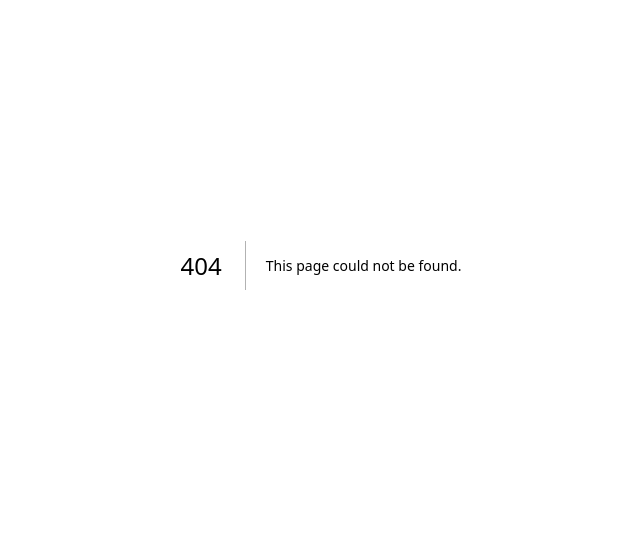
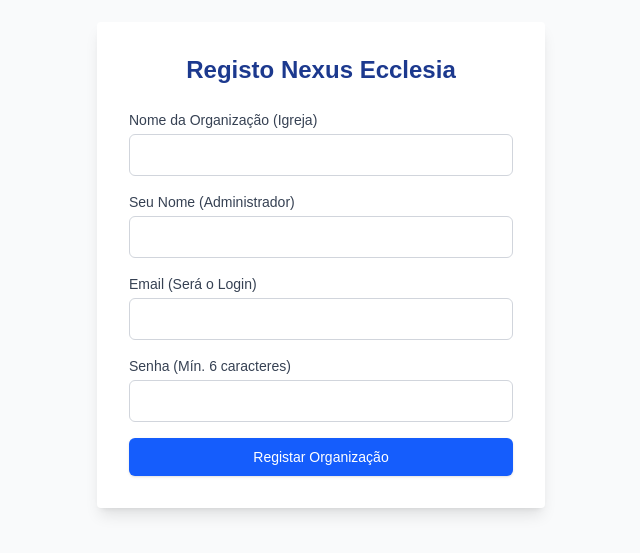
Before and after one commit to grupoexnihilo/nexus-ecclesia, a Next.js app: page /register in a window 1280 px wide. Before the commit this address had no page. Shown: the part 135-688 px from the top of the page, without its empty margins (319-959 px from the left). Built offline with nearby package versions, Linux system fonts and the light colour scheme.

Commit message:
fix: adding missing registration page and component files

```diff
--- /dev/null
+++ b/src/app/register/page.tsx
@@ -0,0 +1,16 @@
+// src/app/register/page.tsx
+
+import RegistrationForm from '@/components/RegistrationForm';
+
+export const metadata = {
+  title: 'Registo - Nexus Ecclesia',
+  description: 'Registe a sua organização e comece a usar a plataforma de gestão.',
+};
+
+export default function RegisterPage() {
+  return (
+    <main>
+      <RegistrationForm />
+    </main>
+  );
+}
--- /dev/null
+++ b/src/components/RegistrationForm.tsx
@@ -0,0 +1,143 @@
+// src/components/RegistrationForm.tsx
+
+'use client';
+
+import React, { useState } from 'react';
+
+// O nosso endpoint que o Vercel está a fazer o deploy
+const API_ENDPOINT = '/api/register';
+
+interface FormState {
+  organizationName: string;
+  userName: string;
+  userEmail: string;
+  userPassword: string;
+}
+
+export default function RegistrationForm() {
+  const [form, setForm] = useState<FormState>({
+    organizationName: '',
+    userName: '',
+    userEmail: '',
+    userPassword: '',
+  });
+  const [loading, setLoading] = useState(false);
+  const [message, setMessage] = useState('');
+  const [isSuccess, setIsSuccess] = useState(false);
+
+  const handleChange = (e: React.ChangeEvent<HTMLInputElement>) => {
+    setForm({ ...form, [e.target.name]: e.target.value });
+  };
+
+  const handleSubmit = async (e: React.FormEvent) => {
+    e.preventDefault();
+    setMessage('');
+    setIsSuccess(false);
+    setLoading(true);
+
+    try {
+      const response = await fetch(API_ENDPOINT, {
+        method: 'POST',
+        headers: {
+          'Content-Type': 'application/json',
+        },
+        body: JSON.stringify(form),
+      });
+
+      const result = await response.json();
+
+      if (!response.ok || result.status === 'error') {
+        const errorMsg = result.message || 'Falha no registo devido a um erro desconhecido.';
+        throw new Error(errorMsg);
+      }
+
+      setIsSuccess(true);
+      setMessage('✅ Registo concluído! Bem-vindo ao Nexus Ecclesia.');
+
+    } catch (error: any) {
+      setIsSuccess(false);
+      setMessage(`❌ Erro: ${error.message || 'Não foi possível ligar ao servidor.'}`);
+    } finally {
+      setLoading(false);
+    }
+  };
+
+  return (
+    <div className="flex flex-col items-center justify-center min-h-screen bg-gray-50">
+      <div className="w-full max-w-md p-8 space-y-6 bg-white rounded shadow-lg">
+        <h2 className="text-2xl font-bold text-center text-blue-900">
+          Registo Nexus Ecclesia
+        </h2>
+
+        {message && (
+          <div className={`p-3 rounded text-sm ${isSuccess ? 'bg-green-100 text-green-800' : 'bg-red-100 text-red-800'}`}>
+            {message}
+          </div>
+        )}
+
+        <form onSubmit={handleSubmit} className="space-y-4">
+
+          <div>
+            <label className="block text-sm font-medium text-gray-700">Nome da Organização (Igreja)</label>
+            <input
+              type="text"
+              name="organizationName"
+              value={form.organizationName}
+              onChange={handleChange}
+              required
+              disabled={loading}
+              className="mt-1 w-full p-2 border border-gray-300 rounded-md"
+            />
+          </div>
+
+          <div>
+            <label className="block text-sm font-medium text-gray-700">Seu Nome (Administrador)</label>
+            <input
+              type="text"
+              name="userName"
+              value={form.userName}
+              onChange={handleChange}
+              required
+              disabled={loading}
+              className="mt-1 w-full p-2 border border-gray-300 rounded-md"
+            />
+          </div>
+
+          <div>
+            <label className="block text-sm font-medium text-gray-700">Email (Será o Login)</label>
+            <input
+              type="email"
+              name="userEmail"
+              value={form.userEmail}
+              onChange={handleChange}
+              required
+              disabled={loading}
+              className="mt-1 w-full p-2 border border-gray-300 rounded-md"
+            />
+          </div>
+
+          <div>
+            <label className="block text-sm font-medium text-gray-700">Senha (Mín. 6 caracteres)</label>
+            <input
+              type="password"
+              name="userPassword"
+              value={form.userPassword}
+              onChange={handleChange}
+              required
+              disabled={loading}
+              className="mt-1 w-full p-2 border border-gray-300 rounded-md"
+            />
+          </div>
+
+          <button
+            type="submit"
+            disabled={loading}
+            className="w-full py-2 px-4 border border-transparent rounded-md shadow-sm text-sm font-medium text-white bg-blue-600 hover:bg-blue-700 disabled:opacity-50"
+          >
+            {loading ? 'A registar...' : 'Registar Organização'}
+          </button>
+        </form>
+      </div>
+    </div>
+  );
+}
```
